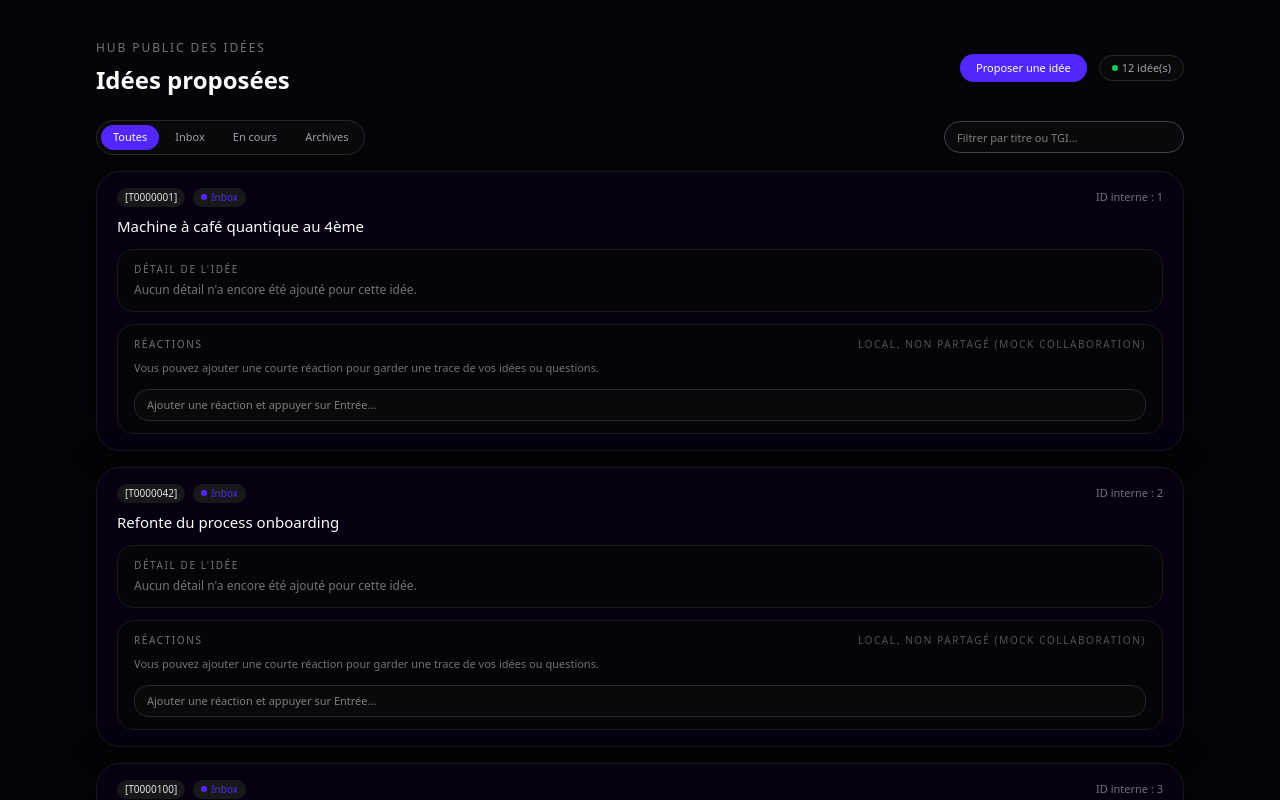
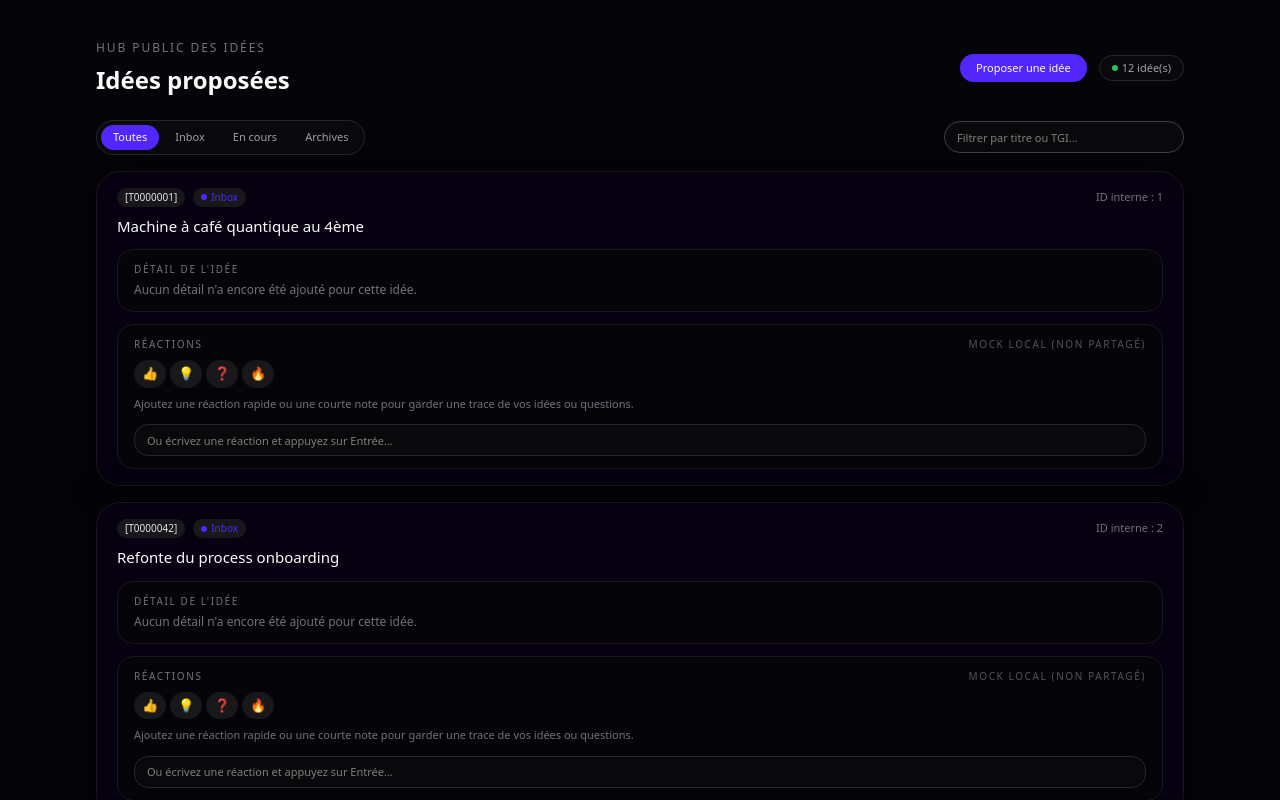
Before and after one commit to Priveetee/idea, a Next.js app: page /hub in a window 1280 px wide. Built offline with nearby package versions, Linux system fonts and the light colour scheme.

Commit message:
feat(hub): add quick reactions to idea cards

```diff
--- a/src/app/hub/_components/hub-idea-card.tsx
+++ b/src/app/hub/_components/hub-idea-card.tsx
@@ -22,6 +22,8 @@ function getStatusMeta(status: IdeaStatus | string): {
   return { label: String(status), color: "#6b7280" };
 }
 
+const QUICK_REACTIONS = ["👍", "💡", "❓", "🔥"];
+
 export function HubIdeaCard({
   idea,
   reactions,
@@ -45,6 +47,10 @@ export function HubIdeaCard({
       addReaction(text);
       target.value = "";
     }
+  };
+
+  const handleQuickReaction = (emoji: string) => {
+    addReaction(emoji);
   };
 
   return (
@@ -148,14 +154,26 @@ export function HubIdeaCard({
       <div className="mt-3 rounded-2xl border border-zinc-900 bg-[#050509] px-4 py-3 text-[12px] text-zinc-200">
         <div className="mb-2 flex items-center justify-between text-[10px] uppercase tracking-[0.16em] text-zinc-500">
           <span>Réactions</span>
-          <span className="text-zinc-600">
-            Local, non partagé (mock collaboration)
-          </span>
+          <span className="text-zinc-600">Mock local (non partagé)</span>
         </div>
+
+        <div className="mb-2 flex flex-wrap gap-1">
+          {QUICK_REACTIONS.map((emoji) => (
+            <button
+              key={emoji}
+              type="button"
+              onClick={() => handleQuickReaction(emoji)}
+              className="rounded-full bg-zinc-900 px-2 py-1 text-[13px] hover:bg-zinc-800"
+            >
+              {emoji}
+            </button>
+          ))}
+        </div>
+
         {reactions.length === 0 ? (
           <div className="mb-2 text-[11px] text-zinc-500">
-            Vous pouvez ajouter une courte réaction pour garder une trace de vos
-            idées ou questions.
+            Ajoutez une réaction rapide ou une courte note pour garder une trace
+            de vos idées ou questions.
           </div>
         ) : (
           <div className="mb-2 flex flex-wrap gap-1">
@@ -170,9 +188,10 @@ export function HubIdeaCard({
             ))}
           </div>
         )}
+
         <input
           type="text"
-          placeholder="Ajouter une réaction et appuyer sur Entrée..."
+          placeholder="Ou écrivez une réaction et appuyez sur Entrée..."
           className="mt-1 h-8 w-full rounded-xl border border-zinc-800 bg-zinc-950 px-3 text-[11px] text-zinc-100 outline-none focus:border-[#5227FF]"
           onKeyDown={handleReactionKeyDown}
         />
```
